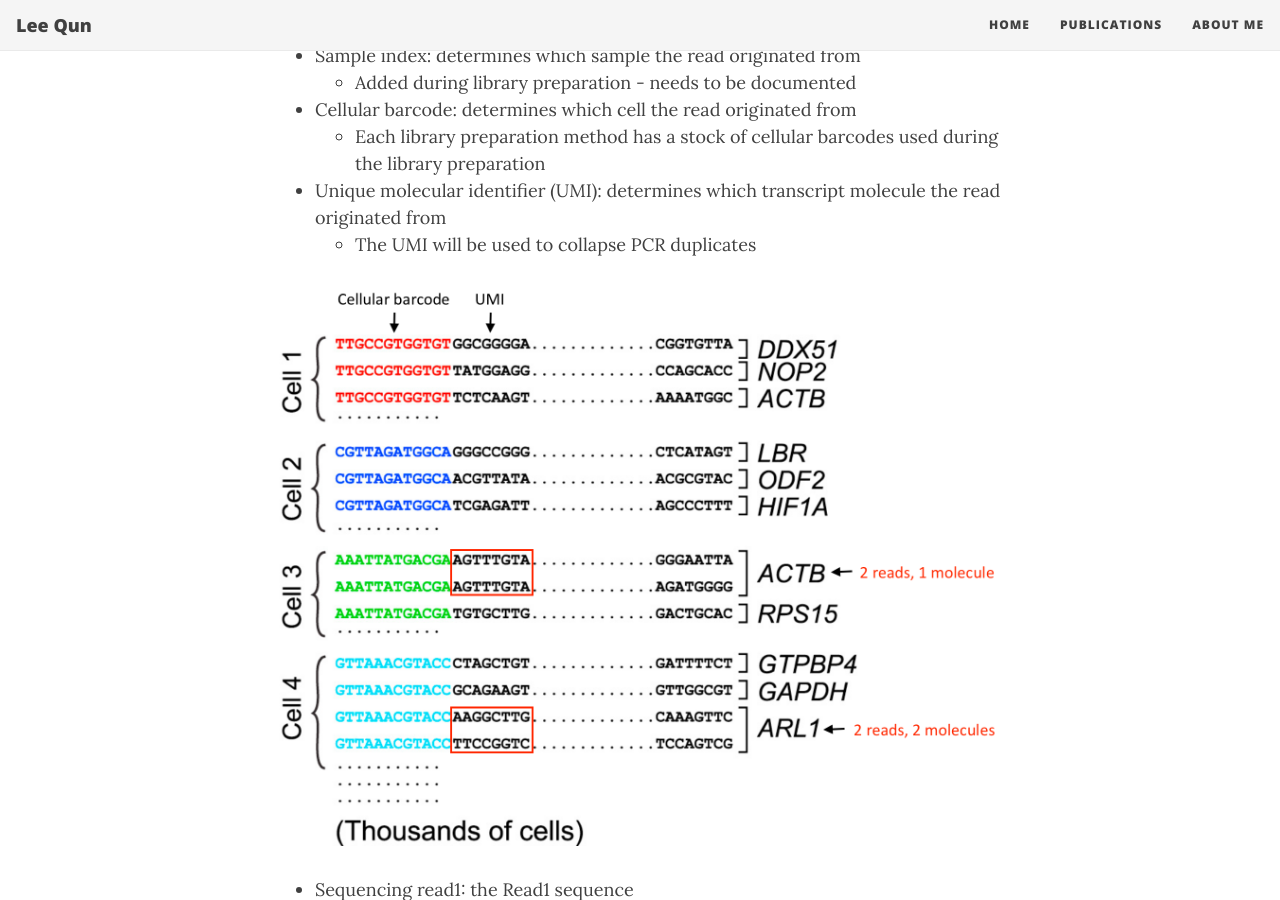
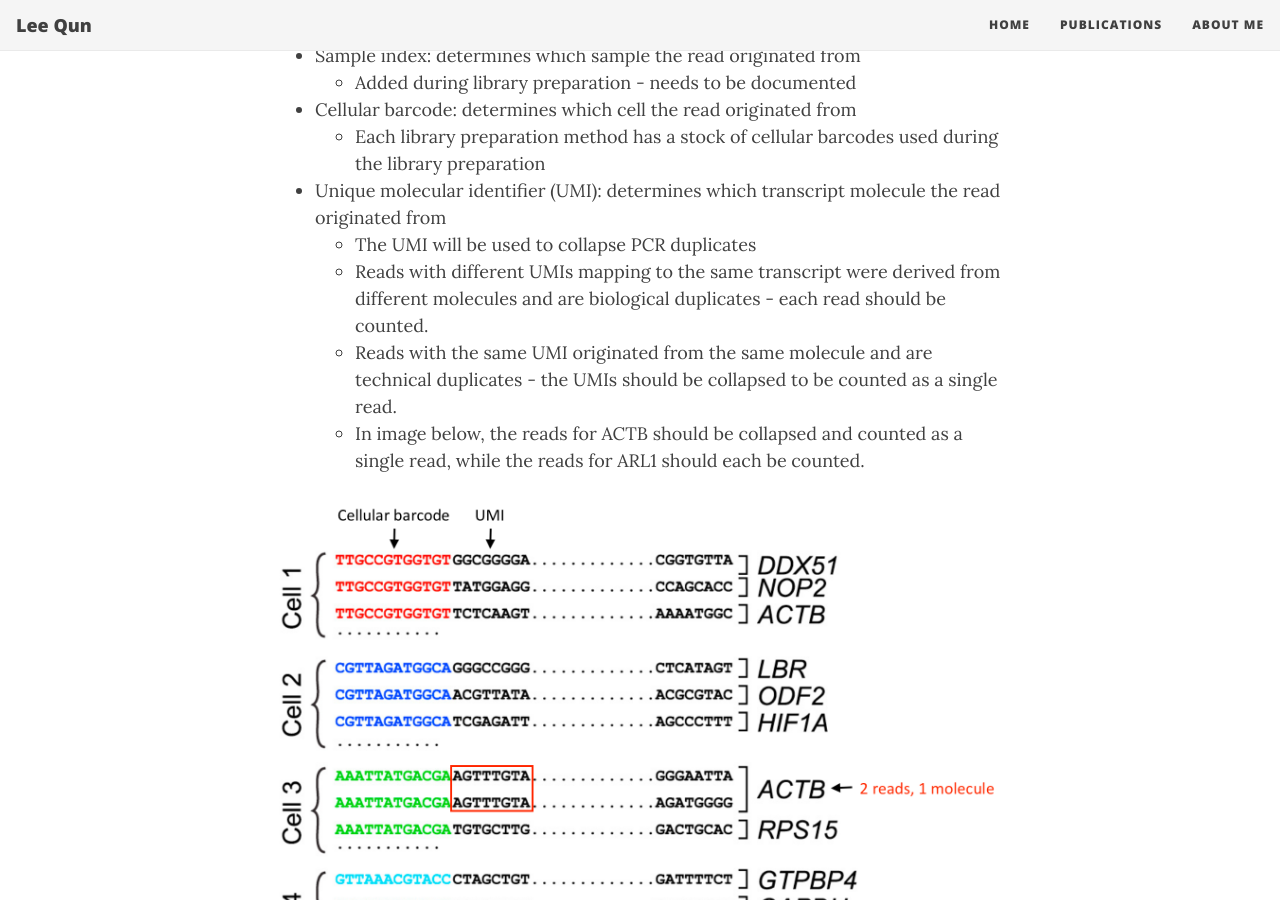
Before and after one commit to leequn/leequn.github.io, a Jekyll site: the page built from _posts/2020-06-19-SingleCell.md, in a window 1280 px wide and 900 px high, scrolled down 3265 px. Built offline with Jekyll 4.4.1, drawn with Linux system fonts in a browser that asks for light colours; nearby versions of some CDN libraries; comment, search, counter and statistics services are not loaded.

Commit message:
Update 2020-06-19-SingleCell.md

```diff
--- a/_posts/2020-06-19-SingleCell.md
+++ b/_posts/2020-06-19-SingleCell.md
@@ -63,6 +63,9 @@
 	- Each library preparation method has a stock of cellular barcodes used during the library preparation
 - Unique molecular identifier (UMI): determines which transcript molecule the read originated from
 	- The UMI will be used to collapse PCR duplicates
+	- Reads with different UMIs mapping to the same transcript were derived from different molecules and are biological duplicates - each read should be counted.
+	- Reads with the same UMI originated from the same molecule and are technical duplicates - the UMIs should be collapsed to be counted as a single read.
+	- In image below, the reads for ACTB should be collapsed and counted as a single read, while the reads for ARL1 should each be counted.
 
 ![pic6](/assets/img/scrnaseq/6.jpg)
 
```
